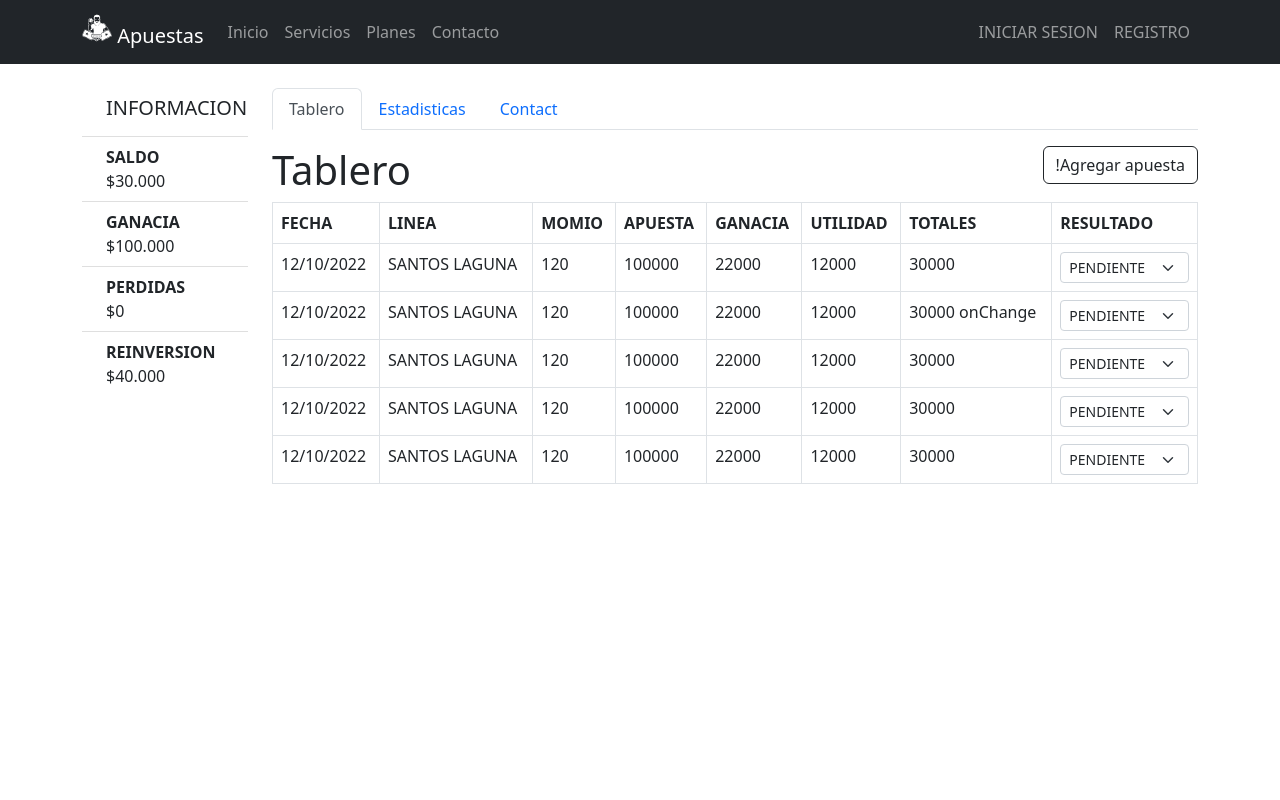
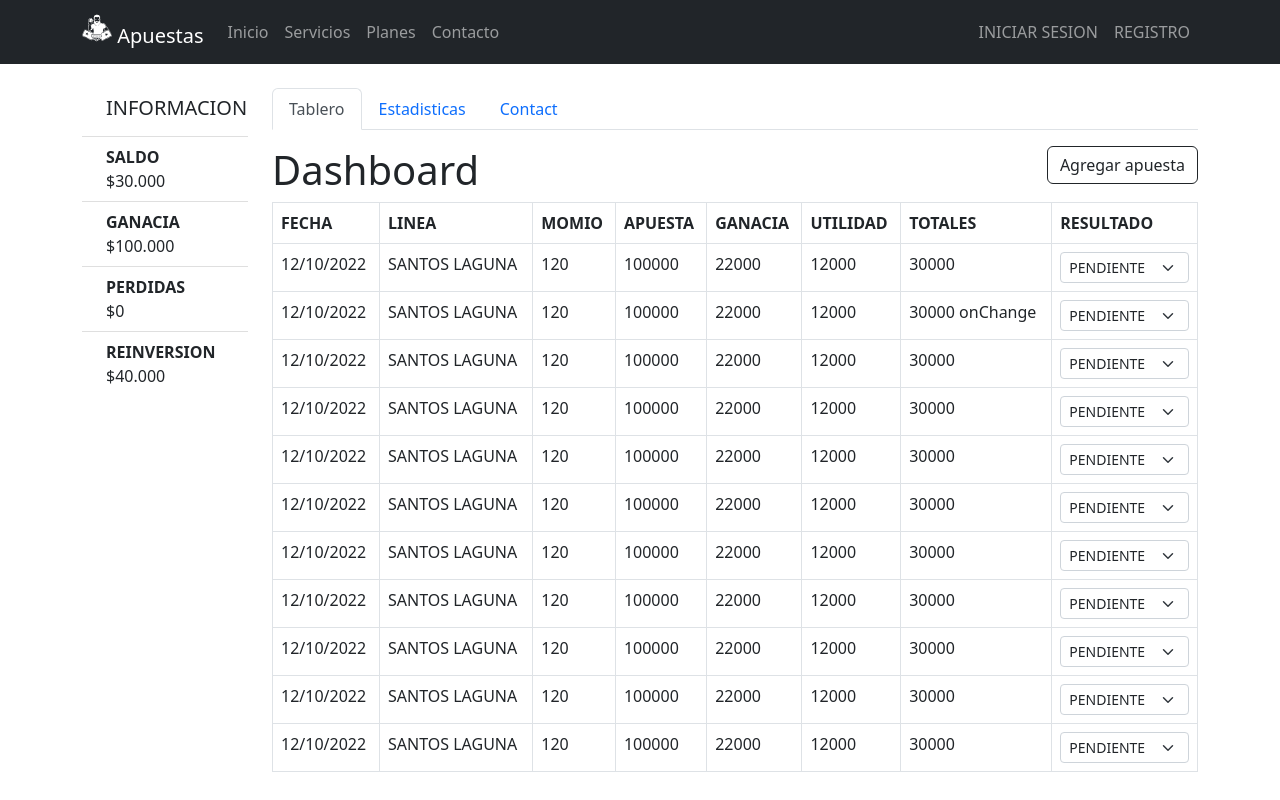
Before and after one commit to holk26/mis-apuestas-app, a Next.js app: page /dashboard in a window 1280 px wide. Built offline with nearby package versions, Linux system fonts and the light colour scheme.

Commit message:
modal fixed up

```diff
--- a/pages/dashboard/components/Dashboard.js
+++ b/pages/dashboard/components/Dashboard.js
@@ -2,32 +2,30 @@ import Button from 'react-bootstrap/Button';
 import { useState } from 'react';
 import { Col, Row } from 'react-bootstrap';
 import Table from 'react-bootstrap/Table';
-import ModalAgregarApuesta from './ModalAgregarApuesta';
-import Dropdown from 'react-bootstrap/Dropdown';
-import DropdownButton from 'react-bootstrap/DropdownButton';
+import ModalAddBet from './ModalAddBet';
 import Form from 'react-bootstrap/Form';
 const dashboard = () =>{
 
 
-  const [show, setShow] = useState(false);
-/*
-  const handleClose = () => setShow(false);
-  const handleShow = () => setShow(true);*/
-  const handleShow = () => setShow(true);
+  const [modalShow, setModalShow] = useState(false);
 
-  const handleChange = event => {
-    console.log(event.target.value);
 
-  };
+  const handleChange = ({ target: { value }}) => {
+    console.log(value);
+};
 
     return(
         <>
         <Row>
-            <Col><h1>Tablero</h1></Col>
+            <Col><h1>Dashboard</h1></Col>
             <Col style={{direction: "rtl"}} >
-                <Button onClick={handleShow} className="center-block" variant="outline-dark">
-                  Agregar apuesta!
-                </Button></Col>
+                <Button variant="outline-dark" className="center-block" onClick={() => setModalShow(true)}>
+                    Agregar apuesta
+                </Button>
+           </Col>
+
+           <ModalAddBet show={modalShow} onHide={() => setModalShow(false)} />
+
 </Row>
         <Table bordered hover responsive>
       <thead>
@@ -52,10 +50,10 @@ const dashboard = () =>{
           <td>12000</td>
           <td>30000</td>
           <td>
-              <Form.Select size="sm">
-                <option value="4">PENDIENTE</option>
+             <Form.Select onChange={handleChange} size="sm">
+                <option value="0">PENDIENTE</option>
                 <option value="1">GANADA</option>
-                <option value="2">PERDIDAD</option>
+                <option value="2">PERDIDA</option>
                 <option value="3">NULO</option>
               </Form.Select>
            </td>
@@ -71,7 +69,7 @@ const dashboard = () =>{
           <td>30000 onChange</td>
           <td>
               <Form.Select onChange={handleChange} size="sm">
-                <option>PENDIENTE</option>
+                <option value="0">PENDIENTE</option>
                 <option value="1">GANADA</option>
                 <option value="2">PERDIDA</option>
                 <option value="3">NULO</option>
@@ -125,8 +123,116 @@ const dashboard = () =>{
           <td>12000</td>
           <td>30000</td>
           <td>
-              <Form.Select size="sm">
-                <option>PENDIENTE</option>
+              <Form.Select onChange={handleChange} size="sm">
+                <option value="0">PENDIENTE</option>
+                <option value="1">GANADA</option>
+                <option value="2">PERDIDA</option>
+                <option value="3">NULO</option>
+              </Form.Select>
+           </td>
+
+        </tr>
+        <tr>
+          <td>12/10/2022</td>
+          <td>SANTOS LAGUNA</td>
+          <td>120</td>
+          <td>100000</td>
+          <td>22000</td>
+          <td>12000</td>
+          <td>30000</td>
+          <td>
+              <Form.Select onChange={handleChange} size="sm">
+                <option value="0">PENDIENTE</option>
+                <option value="1">GANADA</option>
+                <option value="2">PERDIDA</option>
+                <option value="3">NULO</option>
+              </Form.Select>
+           </td>
+
+        </tr>
+        <tr>
+          <td>12/10/2022</td>
+          <td>SANTOS LAGUNA</td>
+          <td>120</td>
+          <td>100000</td>
+          <td>22000</td>
+          <td>12000</td>
+          <td>30000</td>
+          <td>
+              <Form.Select onChange={handleChange} size="sm">
+                <option value="0">PENDIENTE</option>
+                <option value="1">GANADA</option>
+                <option value="2">PERDIDA</option>
+                <option value="3">NULO</option>
+              </Form.Select>
+           </td>
+
+        </tr>
+        <tr>
+          <td>12/10/2022</td>
+          <td>SANTOS LAGUNA</td>
+          <td>120</td>
+          <td>100000</td>
+          <td>22000</td>
+          <td>12000</td>
+          <td>30000</td>
+          <td>
+              <Form.Select onChange={handleChange} size="sm">
+                <option value="0">PENDIENTE</option>
+                <option value="1">GANADA</option>
+                <option value="2">PERDIDA</option>
+                <option value="3">NULO</option>
+              </Form.Select>
+           </td>
+
+        </tr>
+        <tr>
+          <td>12/10/2022</td>
+          <td>SANTOS LAGUNA</td>
+          <td>120</td>
+          <td>100000</td>
+          <td>22000</td>
+          <td>12000</td>
+          <td>30000</td>
+          <td>
+              <Form.Select onChange={handleChange} size="sm">
+                <option value="0">PENDIENTE</option>
+                <option value="1">GANADA</option>
+                <option value="2">PERDIDA</option>
+                <option value="3">NULO</option>
+              </Form.Select>
+           </td>
+
+        </tr>
+        <tr>
+          <td>12/10/2022</td>
+          <td>SANTOS LAGUNA</td>
+          <td>120</td>
+          <td>100000</td>
+          <td>22000</td>
+          <td>12000</td>
+          <td>30000</td>
+          <td>
+              <Form.Select onChange={handleChange} size="sm">
+                <option value="0">PENDIENTE</option>
+                <option value="1">GANADA</option>
+                <option value="2">PERDIDA</option>
+                <option value="3">NULO</option>
+              </Form.Select>
+           </td>
+
+        </tr>
+        <tr>
+          <td>12/10/2022</td>
+          <td>SANTOS LAGUNA</td>
+          <td>120</td>
+          <td>100000</td>
+          <td>22000</td>
+          <td>12000</td>
+          <td>30000</td>
+          <td>
+              <Form.Select onChange={handleChange} size="sm">
+                <option value="0">PENDIENTE</option>
                 <option value="1">GANADA</option>
                 <option value="2">PERDIDA</option>
                 <option value="3">NULO</option>
@@ -136,12 +242,17 @@ const dashboard = () =>{
         </tr>
 
 
+
       </tbody>
     </Table>
+
     <div>
 
       </div>
-    <ModalAgregarApuesta hola={show}/>
+
+
+
+
 
         </>
     );
--- /dev/null
+++ b/pages/dashboard/components/ModalAddBet.js
@@ -0,0 +1,69 @@
+import Button from 'react-bootstrap/Button';
+import Modal from 'react-bootstrap/Modal';
+import Form from 'react-bootstrap/Form';
+import InputGroup from 'react-bootstrap/InputGroup';
+
+const ModalAddBet = (props) => {
+  return (
+    <>
+      <Modal
+      {...props}
+      size="lg"
+      aria-labelledby="contained-modal-title-vcenter"
+      centered
+      >
+      <Modal.Header closeButton>
+        <Modal.Title id="contained-modal-title-vcenter">
+          Datos de la apuesta
+        </Modal.Title>
+      </Modal.Header>
+      <Modal.Body>
+
+      <InputGroup className="mb-3">
+        <InputGroup.Text id="basic-addon1">@</InputGroup.Text>
+        <Form.Control
+          placeholder="Username"
+          aria-label="Username"
+          aria-describedby="basic-addon1"
+        />
+      </InputGroup>
+
+      <InputGroup className="mb-3">
+        <Form.Control
+          placeholder="Recipient's username"
+          aria-label="Recipient's username"
+          aria-describedby="basic-addon2"
+        />
+        <InputGroup.Text id="basic-addon2">@example.com</InputGroup.Text>
+      </InputGroup>
+
+      <Form.Label htmlFor="basic-url">Your vanity URL</Form.Label>
+      <InputGroup className="mb-3">
+        <InputGroup.Text id="basic-addon3">
+          https://example.com/users/
+        </InputGroup.Text>
+        <Form.Control id="basic-url" aria-describedby="basic-addon3" />
+      </InputGroup>
+
+      <InputGroup className="mb-3">
+        <InputGroup.Text>$</InputGroup.Text>
+        <Form.Control aria-label="Amount (to the nearest dollar)" />
+        <InputGroup.Text>.00</InputGroup.Text>
+      </InputGroup>
+
+      <InputGroup>
+        <InputGroup.Text>With textarea</InputGroup.Text>
+        <Form.Control as="textarea" aria-label="With textarea" />
+      </InputGroup>
+
+      </Modal.Body>
+      <Modal.Footer>
+        <Button variant="outline-danger"  onClick={props.onHide}>Cerrar</Button>
+        <Button variant="dark">Guardar</Button>
+      </Modal.Footer>
+    </Modal>
+    </>
+  );
+}
+
+export default ModalAddBet;
--- a/pages/dashboard/components/ModalAgregarApuesta.js
+++ /dev/null
@@ -1,31 +0,0 @@
-import React, { useState } from 'react';
-import Button from 'react-bootstrap/Button';
-import Modal from 'react-bootstrap/Modal';
-
-const ModalAgregarApuesta = ({hola}) => {
-  const [show, setShow] = useState(hola);
- console.log(hola);
-  const handleClose = () => setShow(false);
-
-
-  return (
-    <>
-      <Modal show={show} onHide={handleClose}>
-        <Modal.Header closeButton>
-          <Modal.Title>Modal heading</Modal.Title>
-        </Modal.Header>
-        <Modal.Body>Woohoo, you're reading this text in a modal!</Modal.Body>
-        <Modal.Footer>
-          <Button variant="secondary" onClick={handleClose}>
-            Close
-          </Button>
-          <Button variant="primary" onClick={handleClose}>
-            Save Changes
-          </Button>
-        </Modal.Footer>
-      </Modal>
-    </>
-  );
-}
-
-export default ModalAgregarApuesta;
--- a/pages/dashboard/index.js
+++ b/pages/dashboard/index.js
@@ -16,13 +16,13 @@ const Dashboard = () => {
         <link rel="icon" href="/favicon.ico" />
       </Head>
       <Row>
-        <Col md={2}>
+        <Col md={2} className="overflow-hidden">
         <br></br>
            <ColLeft />
 
 
         </Col>
-        <Col md={10}><br></br>
+        <Col md={10} className="overflow-auto"><br></br>
 
         <ColRight />
 
```
